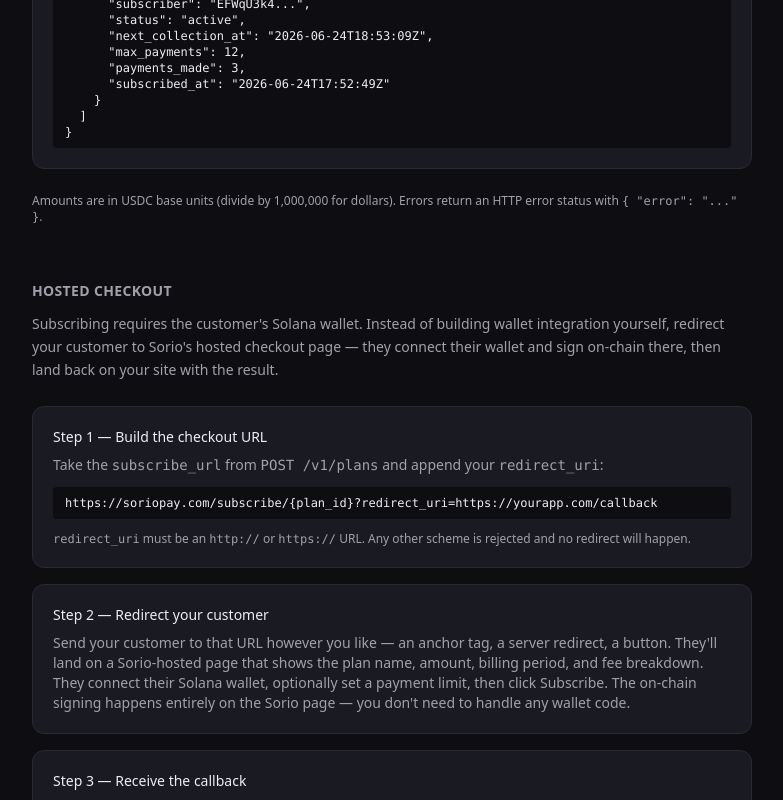
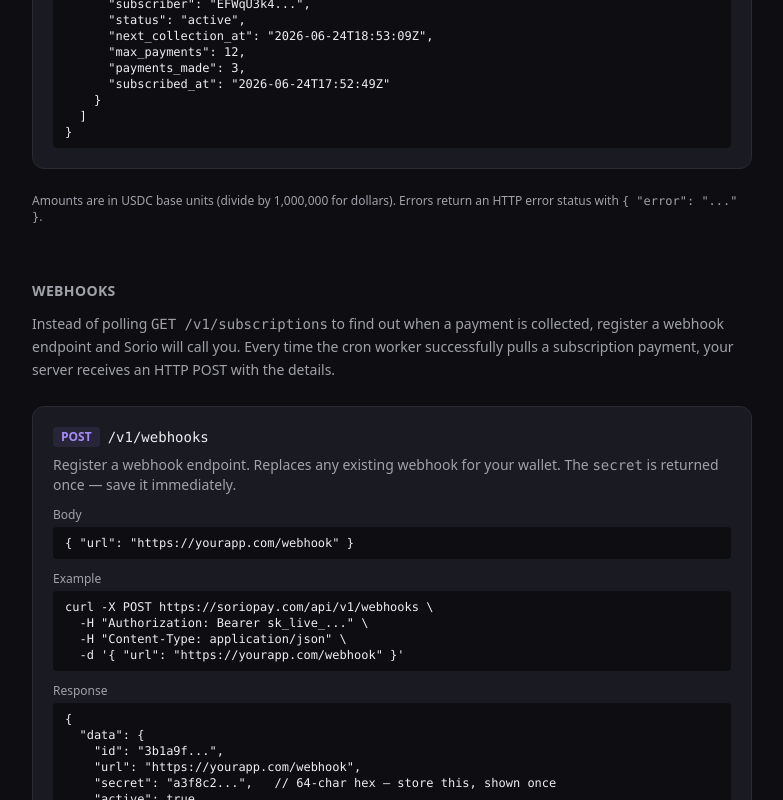
Before and after one commit to pycogram/sorio-system, a Next.js app in the folder apps/web/: page /developers in a window 1280 px wide. Shown: the part 2000-2800 px from the top of the page, without its empty margins (248-1031 px from the left). Built offline with nearby package versions, Linux system fonts and the light colour scheme; no server answers.

Commit message:
docs(developers): add webhooks section with payload, signature verification, and Node.js example

```diff
--- a/apps/web/app/developers/page.tsx
+++ b/apps/web/app/developers/page.tsx
@@ -298,6 +298,118 @@
           </div>
         </section>
 
+        {/* ── WEBHOOKS ── */}
+        <section className="mt-14">
+          <h2 className="text-sm font-semibold uppercase tracking-wide text-[var(--muted)]">Webhooks</h2>
+          <p className="mt-3 text-sm text-[var(--muted)] leading-relaxed">
+            Instead of polling <code>GET /v1/subscriptions</code> to find out when a payment is collected,
+            register a webhook endpoint and Sorio will call you. Every time the cron worker
+            successfully pulls a subscription payment, your server receives an HTTP POST with the details.
+          </p>
+
+          <div className="mt-6 space-y-4 text-sm">
+
+            {/* Register */}
+            <div className="rounded-xl border border-[var(--border)] bg-[var(--card)] p-5">
+              <div className="flex items-center gap-2">
+                <span className="rounded px-2 py-0.5 text-xs font-semibold bg-[var(--primary)]/10 text-[var(--primary)]">POST</span>
+                <code className="text-sm font-medium">/v1/webhooks</code>
+              </div>
+              <p className="mt-2 text-[var(--muted)]">Register a webhook endpoint. Replaces any existing webhook for your wallet. The <code>secret</code> is returned once — save it immediately.</p>
+              <p className="mt-3 text-xs font-medium text-[var(--muted)]">Body</p>
+              <pre className="mt-1 overflow-x-auto rounded bg-[var(--background)] px-3 py-2 text-xs"><code>{`{ "url": "https://yourapp.com/webhook" }`}</code></pre>
+              <p className="mt-3 text-xs font-medium text-[var(--muted)]">Example</p>
+              <pre className="mt-1 overflow-x-auto rounded bg-[var(--background)] px-3 py-2 text-xs"><code>{`curl -X POST https://soriopay.com/api/v1/webhooks \\
+  -H "Authorization: Bearer sk_live_..." \\
+  -H "Content-Type: application/json" \\
+  -d '{ "url": "https://yourapp.com/webhook" }'`}</code></pre>
+              <p className="mt-3 text-xs font-medium text-[var(--muted)]">Response</p>
+              <pre className="mt-1 overflow-x-auto rounded bg-[var(--background)] px-3 py-2 text-xs"><code>{`{
+  "data": {
+    "id": "3b1a9f...",
+    "url": "https://yourapp.com/webhook",
+    "secret": "a3f8c2...",   // 64-char hex — store this, shown once
+    "active": true,
+    "created_at": "2026-06-30T12:00:00Z"
+  }
+}`}</code></pre>
+            </div>
+
+            {/* List + Delete */}
+            <div className="rounded-xl border border-[var(--border)] bg-[var(--card)] p-5">
+              <div className="space-y-3">
+                <div className="flex items-center gap-2">
+                  <span className="rounded px-2 py-0.5 text-xs font-semibold bg-[var(--accent)]/10 text-[var(--accent)]">GET</span>
+                  <code className="text-sm font-medium">/v1/webhooks</code>
+                  <span className="text-xs text-[var(--muted)]">— list your active webhook (secret not returned)</span>
+                </div>
+                <div className="flex items-center gap-2">
+                  <span className="rounded px-2 py-0.5 text-xs font-semibold bg-red-500/10 text-red-500">DELETE</span>
+                  <code className="text-sm font-medium">/v1/webhooks/{"{id}"}</code>
+                  <span className="text-xs text-[var(--muted)]">— deactivate a webhook</span>
+                </div>
+              </div>
+            </div>
+
+            {/* Event payload */}
+            <div className="rounded-xl border border-[var(--border)] bg-[var(--card)] p-5">
+              <p className="font-medium">Event: <code>payment.collected</code></p>
+              <p className="mt-2 text-[var(--muted)]">Fired after every successful subscription payment collection.</p>
+              <pre className="mt-3 overflow-x-auto rounded bg-[var(--background)] px-3 py-2 text-xs"><code>{`{
+  "event": "payment.collected",
+  "data": {
+    "subscription": "A7foa2Vk...",  // subscription delegation address
+    "plan":         "E9Sc8p63...",  // plan address
+    "subscriber":   "EFWqU3k4...",  // payer wallet
+    "amount":       9990000,        // your cut (USDC base units)
+    "fee":          199800,         // platform fee
+    "tx":           "5jK7...",      // on-chain transaction signature
+    "collected_at": "2026-06-30T12:00:00Z"
+  }
+}`}</code></pre>
+            </div>
+
+            {/* Signature verification */}
+            <div className="rounded-xl border border-[var(--border)] bg-[var(--card)] p-5">
+              <p className="font-medium">Verifying the signature</p>
+              <p className="mt-2 text-[var(--muted)]">
+                Every request includes an <code>X-Sorio-Signature</code> header.
+                It's an HMAC-SHA256 of the raw request body, signed with your webhook secret.
+                Always verify it before acting on the payload — anyone can POST to your endpoint.
+              </p>
+              <pre className="mt-3 overflow-x-auto rounded bg-[var(--background)] px-3 py-2 text-xs"><code>{`// Node.js / Express example
+const crypto = require("crypto");
+
+app.post("/webhook", express.raw({ type: "application/json" }), (req, res) => {
+  const sig  = req.headers["x-sorio-signature"];          // "sha256=abc123..."
+  const hmac = "sha256=" + crypto
+    .createHmac("sha256", process.env.SORIO_WEBHOOK_SECRET)
+    .update(req.body)   // raw Buffer — do NOT parse JSON first
+    .digest("hex");
+
+  if (sig !== hmac) {
+    return res.status(401).send("Invalid signature");
+  }
+
+  const event = JSON.parse(req.body);
+  if (event.event === "payment.collected") {
+    // provision the subscriber, send a receipt, etc.
+    const { subscription, subscriber, amount } = event.data;
+    console.log(\`\${subscriber} paid \${amount / 1e6} USDC\`);
+  }
+
+  res.sendStatus(200);  // always respond quickly — Sorio does not retry
+});`}</code></pre>
+              <p className="mt-3 text-xs text-[var(--muted)]">
+                Parse JSON <em>after</em> verifying — the HMAC is computed over the raw bytes,
+                not the parsed object. Sorio fires and forgets: if your server is down, the event is lost.
+                Design your endpoint to be idempotent.
+              </p>
+            </div>
+
+          </div>
+        </section>
+
         {/* ── HOSTED CHECKOUT ── */}
         <section className="mt-14">
           <h2 className="text-sm font-semibold uppercase tracking-wide text-[var(--muted)]">Hosted checkout</h2>
```
